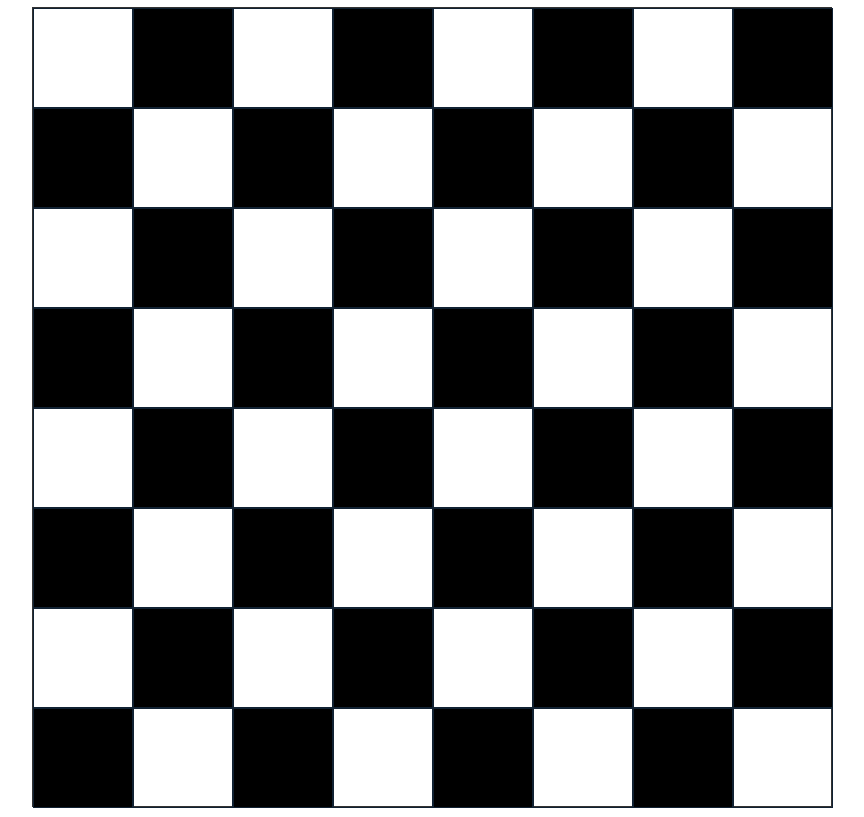
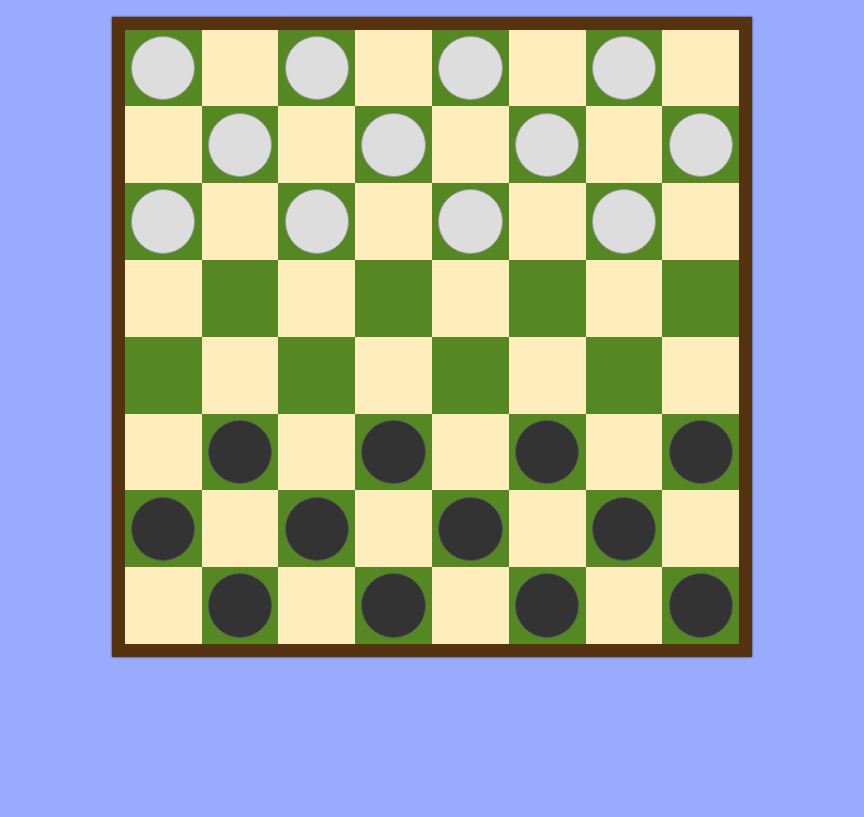
Before and after one commit to rslisenko/checkers, a plain HTML site: page index.html in a window 1280 px wide. Shown: the part 83-900 px from the top of the page, without its empty margins (208-1072 px from the left). After the commit the page ends 800 px from the top, so only its background shows below. Drawn offline with Linux system fonts and the light colour scheme.

Commit message:
first release

```diff
--- a/css/style.css
+++ b/css/style.css
@@ -1,7 +1,12 @@
 body{
-	padding: 10px;
+	margin: 0;
+	height: 100%;
+	background-color: #9af;
 }
-
+html,
+body {
+	min-height: 100%;
+}
 
 
 /* Layout */
@@ -64,24 +69,104 @@ textarea {
 	text-align: center;
 }
 .ba-main {
-	// padding: 10px;
+	padding: 20px 0;
+}
+.ba-board-container {
+	width: 50%;
+	margin: 0 auto;
+	box-shadow: 0 0 2px #222;
+	padding: 1%;
+	background-color: #531;
 }
 .ba-board {
 	position: relative;
-	width: 800px;
-	height: 800px;
-	margin: 0 auto;
-	border: 1px solid #333;
+	max-width: 100%;
+	padding-top: 100%;
 }
-.ba-cell {
+.row {
 	position: absolute;
-	width: 100px;
-	height: 100px;
-	border: 1px solid #123;
+	width: 100%;
+	height: 12.5%;
 }
-.white {
-	background-color: #FFF;
+.row-1 {
+	top: 0;
 }
-.black {
-	background-color: #000;
+.row-2 {
+	top: 12.5%;
 }
+.row-3 {
+	top: 25%;
+}
+.row-4 {
+	top: 37.5%;
+}
+.row-5 {
+	top: 50%;
+}
+.row-6 {
+	top: 62.5%;
+}
+.row-7 {
+	top: 75%;
+}
+.row-8 {
+	top: 87.5%;
+}
+.col {
+	position: absolute;
+	width: 12.5%;
+	height: 100%;
+	padding: 1%;
+}
+.col:hover {
+	border: 1px solid transparent;
+}
+.col-1 {
+	left: 0;
+}
+
+.col-2 {
+	left: 12.5%;
+}
+.col-3 {
+	left: 25%;
+}
+.col-4 {
+	left: 37.5%;
+}
+.col-5 {
+	left: 50%;
+}
+.col-6 {
+	left: 62.5%;
+}
+.col-7 {
+	left: 75%;
+}
+.col-8 {
+	left: 87.5%;
+}
+.ba-board .row:nth-child(odd) .col:nth-child(odd) {
+	background-color: #558822;
+}
+.ba-board .row:nth-child(odd) .col:nth-child(even) {
+	background-color: #FFEEBB;
+}
+.ba-board .row:nth-child(even) .col:nth-child(even) {
+	background-color: #558822;
+}
+.ba-board .row:nth-child(even) .col:nth-child(odd) {
+	background-color: #FFEEBB;
+}
+.ba-white-checker {
+	border: 1px solid #999;
+	border-radius: 50%;
+	height: 100%;
+	background-color: #ddd;
+}
+.ba-dark-checker {
+	border: 1px solid #555;
+	border-radius: 50%;
+	height: 100%;
+	background-color: #333;
+}
--- a/index.html
+++ b/index.html
@@ -22,83 +22,138 @@
 			<h1>Доска</h1>
 		</header>
 		<main class="ba-main">
+			<div class="ba-board-container">
 				<div class="ba-board">
 					<!-- 1 -->
-				<div class="ba-cell wtite" style="top:0px; left: 0px;"></div>
-				<div class="ba-cell black" style="top:0px; left: 100px;"></div>
-				<div class="ba-cell wtite" style="top:0px; left: 200px;"></div>
-				<div class="ba-cell black" style="top:0px; left: 300px;"></div>
-				<div class="ba-cell wtite" style="top:0px; left: 400px;"></div>
-				<div class="ba-cell black" style="top:0px; left: 500px;"></div>
-				<div class="ba-cell wtite" style="top:0px; left: 600px;"></div>
-				<div class="ba-cell black" style="top:0px; left: 700px;"></div>
+					<div class="row row-1">
+						<div class="col col-1 ">
+							<div class="ba-white-checker"></div>
+						</div>
+						<div class="col col-2 "></div>
+						<div class="col col-3 ">
+							<div class="ba-white-checker"></div>
+						</div>
+						<div class="col col-4 "></div>
+						<div class="col col-5 ">
+							<div class="ba-white-checker"></div>
+						</div>
+						<div class="col col-6 "></div>
+						<div class="col col-7 ">
+							<div class="ba-white-checker"></div>
+						</div>
+						<div class="col col-8 "></div>
+					</div>
 					<!-- 2 -->
-				<div class="ba-cell black" style="top:100px; left: 0px;"></div>
-				<div class="ba-cell wtite" style="top:100px; left: 100px;"></div>
-				<div class="ba-cell black" style="top:100px; left: 200px;"></div>
-				<div class="ba-cell wtite" style="top:100px; left: 300px;"></div>
-				<div class="ba-cell black" style="top:100px; left: 400px;"></div>
-				<div class="ba-cell wtite" style="top:100px; left: 500px;"></div>
-				<div class="ba-cell black" style="top:100px; left: 600px;"></div>
-				<div class="ba-cell wtite" style="top:100px; left: 700px;"></div>
+					<div class="row row-2">
+						<div class="col col-1 "></div>
+						<div class="col col-2 ">
+							<div class="ba-white-checker"></div>
+						</div>
+						<div class="col col-3 "></div>
+						<div class="col col-4 ">
+							<div class="ba-white-checker"></div>
+						</div>
+						<div class="col col-5 "></div>
+						<div class="col col-6 ">
+							<div class="ba-white-checker"></div>
+						</div>
+						<div class="col col-7 "></div>
+						<div class="col col-8 ">
+							<div class="ba-white-checker"></div>
+						</div>
+					</div>
 					<!-- 3 -->
-				<div class="ba-cell wtite" style="top:200px; left: 0px;"></div>
-				<div class="ba-cell black" style="top:200px; left: 100px;"></div>
-				<div class="ba-cell wtite" style="top:200px; left: 200px;"></div>
-				<div class="ba-cell black" style="top:200px; left: 300px;"></div>
-				<div class="ba-cell wtite" style="top:200px; left: 400px;"></div>
-				<div class="ba-cell black" style="top:200px; left: 500px;"></div>
-				<div class="ba-cell wtite" style="top:200px; left: 600px;"></div>
-				<div class="ba-cell black" style="top:200px; left: 700px;"></div>
+					<div class="row row-3">
+						<div class="col col-1 ">
+							<div class="ba-white-checker"></div>
+						</div>
+						<div class="col col-2 "></div>
+						<div class="col col-3 ">
+							<div class="ba-white-checker"></div>
+						</div>
+						<div class="col col-4 "></div>
+						<div class="col col-5 ">
+							<div class="ba-white-checker"></div>
+						</div>
+						<div class="col col-6 "></div>
+						<div class="col col-7 ">
+							<div class="ba-white-checker"></div>
+						</div>
+						<div class="col col-8 "></div>
+					</div>
 					<!-- 4 -->
-				<div class="ba-cell black" style="top:300px; left: 0px;"></div>
-				<div class="ba-cell wtite" style="top:300px; left: 100px;"></div>
-				<div class="ba-cell black" style="top:300px; left: 200px;"></div>
-				<div class="ba-cell wtite" style="top:300px; left: 300px;"></div>
-				<div class="ba-cell black" style="top:300px; left: 400px;"></div>
-				<div class="ba-cell wtite" style="top:300px; left: 500px;"></div>
-				<div class="ba-cell black" style="top:300px; left: 600px;"></div>
-				<div class="ba-cell wtite" style="top:300px; left: 700px;"></div>
+					<div class="row row-4">
+						<div class="col col-1 "></div>
+						<div class="col col-2 "></div>
+						<div class="col col-3 "></div>
+						<div class="col col-4 "></div>
+						<div class="col col-5 "></div>
+						<div class="col col-6 "></div>
+						<div class="col col-7 "></div>
+						<div class="col col-8 "></div>
+					</div>
 					<!-- 5 -->
-				<div class="ba-cell wtite" style="top:400px; left: 0px;"></div>
-				<div class="ba-cell black" style="top:400px; left: 100px;"></div>
-				<div class="ba-cell wtite" style="top:400px; left: 200px;"></div>
-				<div class="ba-cell black" style="top:400px; left: 300px;"></div>
-				<div class="ba-cell wtite" style="top:400px; left: 400px;"></div>
-				<div class="ba-cell black" style="top:400px; left: 500px;"></div>
-				<div class="ba-cell wtite" style="top:400px; left: 600px;"></div>
-				<div class="ba-cell black" style="top:400px; left: 700px;"></div>
+					<div class="row row-5">
+						<div class="col col-1 "></div>
+						<div class="col col-2 "></div>
+						<div class="col col-3 "></div>
+						<div class="col col-4 "></div>
+						<div class="col col-5 "></div>
+						<div class="col col-6 "></div>
+						<div class="col col-7 "></div>
+						<div class="col col-8 "></div>
+					</div>
 					<!-- 6 -->
-				<div class="ba-cell black" style="top:500px; left: 0px;"></div>
-				<div class="ba-cell wtite" style="top:500px; left: 100px;"></div>
-				<div class="ba-cell black" style="top:500px; left: 200px;"></div>
-				<div class="ba-cell wtite" style="top:500px; left: 300px;"></div>
-				<div class="ba-cell black" style="top:500px; left: 400px;"></div>
-				<div class="ba-cell wtite" style="top:500px; left: 500px;"></div>
-				<div class="ba-cell black" style="top:500px; left: 600px;"></div>
-				<div class="ba-cell wtite" style="top:500px; left: 700px;"></div>
+					<div class="row row-6">
+						<div class="col col-1 "></div>
+						<div class="col col-2 "><div class="ba-dark-checker"></div></div>
+						<div class="col col-3 "></div>
+						<div class="col col-4 "><div class="ba-dark-checker"></div></div>
+						<div class="col col-5 "></div>
+						<div class="col col-6 "><div class="ba-dark-checker"></div></div>
+						<div class="col col-7 "></div>
+						<div class="col col-8 "><div class="ba-dark-checker"></div></div>
+					</div>
 					<!-- 7 -->
-				<div class="ba-cell wtite" style="top:600px; left: 0px;"></div>
-				<div class="ba-cell black" style="top:600px; left: 100px;"></div>
-				<div class="ba-cell wtite" style="top:600px; left: 200px;"></div>
-				<div class="ba-cell black" style="top:600px; left: 300px;"></div>
-				<div class="ba-cell wtite" style="top:600px; left: 400px;"></div>
-				<div class="ba-cell black" style="top:600px; left: 500px;"></div>
-				<div class="ba-cell wtite" style="top:600px; left: 600px;"></div>
-				<div class="ba-cell black" style="top:600px; left: 700px;"></div>
+					<div class="row row-7">
+						<div class="col col-1 ">
+							<div class="ba-dark-checker"></div>
+						</div>
+						<div class="col col-2 "></div>
+						<div class="col col-3 ">
+							<div class="ba-dark-checker"></div>
+						</div>
+						<div class="col col-4 "></div>
+						<div class="col col-5 ">
+							<div class="ba-dark-checker"></div>
+						</div>
+						<div class="col col-6 "></div>
+						<div class="col col-7 ">
+							<div class="ba-dark-checker"></div>
+						</div>
+						<div class="col col-8 "></div>
+					</div>
 					<!-- 8 -->
-				<div class="ba-cell black" style="top:700px; left: 0px;"></div>
-				<div class="ba-cell wtite" style="top:700px; left: 100px;"></div>
-				<div class="ba-cell black" style="top:700px; left: 200px;"></div>
-				<div class="ba-cell wtite" style="top:700px; left: 300px;"></div>
-				<div class="ba-cell black" style="top:700px; left: 400px;"></div>
-				<div class="ba-cell wtite" style="top:700px; left: 500px;"></div>
-				<div class="ba-cell black" style="top:700px; left: 600px;"></div>
-				<div class="ba-cell wtite" style="top:700px; left: 700px;"></div>
+					<div class="row row-8">
+						<div class="col col-1 "></div>
+						<div class="col col-2 ">
+							<div class="ba-dark-checker"></div>
+						</div>
+						<div class="col col-3 "></div>
+						<div class="col col-4 ">
+							<div class="ba-dark-checker"></div>
+						</div>
+						<div class="col col-5 "></div>
+						<div class="col col-6 ">
+							<div class="ba-dark-checker"></div>
+						</div>
+						<div class="col col-7 "></div>
+						<div class="col col-8 ">
+							<div class="ba-dark-checker"></div>
+						</div>
+					</div>
+				</div>
 			</div>
 		</main>
-		<footer class="ba-footer">
-
-		</footer>
 	</body>
 </html>
```
Also changed, not shown: favicon.png, img/black.png (added), img/favicon.png (added), img/white.png (added). Lines whose indentation alone changed are shown as unchanged.
